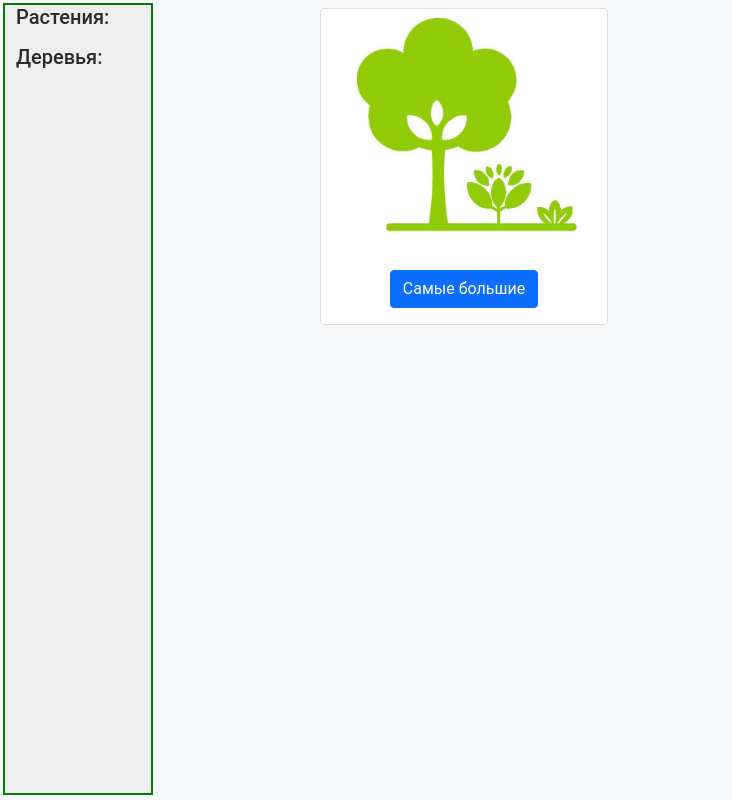
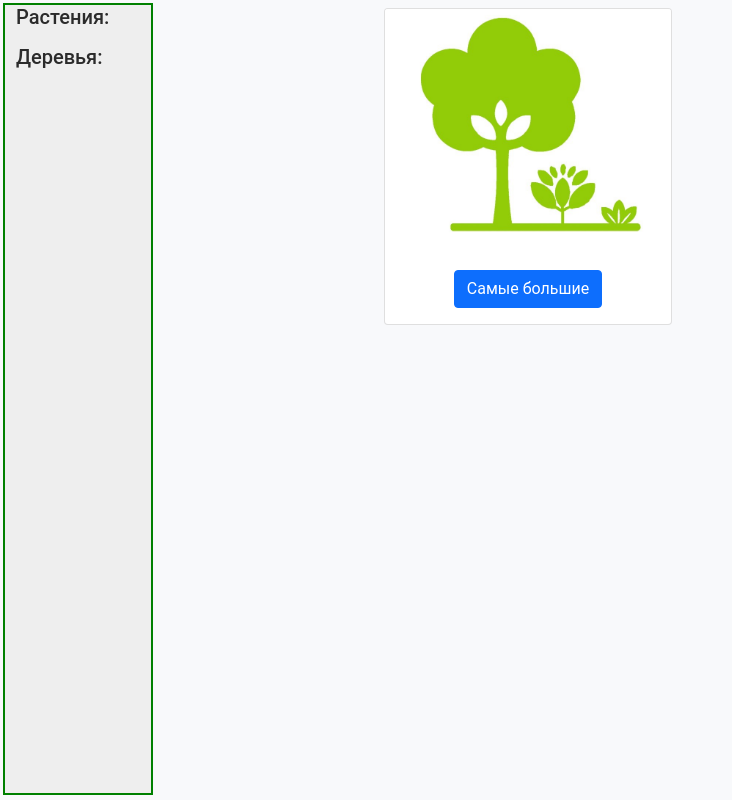
Before and after one commit to chirartem/amazing-plants, a PHP site: page /?type=1 in a window 1280 px wide. Shown: the whole page, without its empty margins (0-732 px from the left). Run offline with PHP 8.4, Linux system fonts and the light colour scheme; data that the repository does not hold is empty.

Commit message:
margin-left: 30%; margin-right: 35%;

```diff
--- a/style/style.css
+++ b/style/style.css
@@ -97,8 +97,8 @@ li {
 /* ------<MAIN>------ */
 .main-container {
 	padding: 8px 0;
-	margin-left: 25%;
-	margin-right: 40%;
+	margin-left: 30%;
+	margin-right: 35%;
 }
 /* ------</MAIN>------ */
 .display-flex {
```
